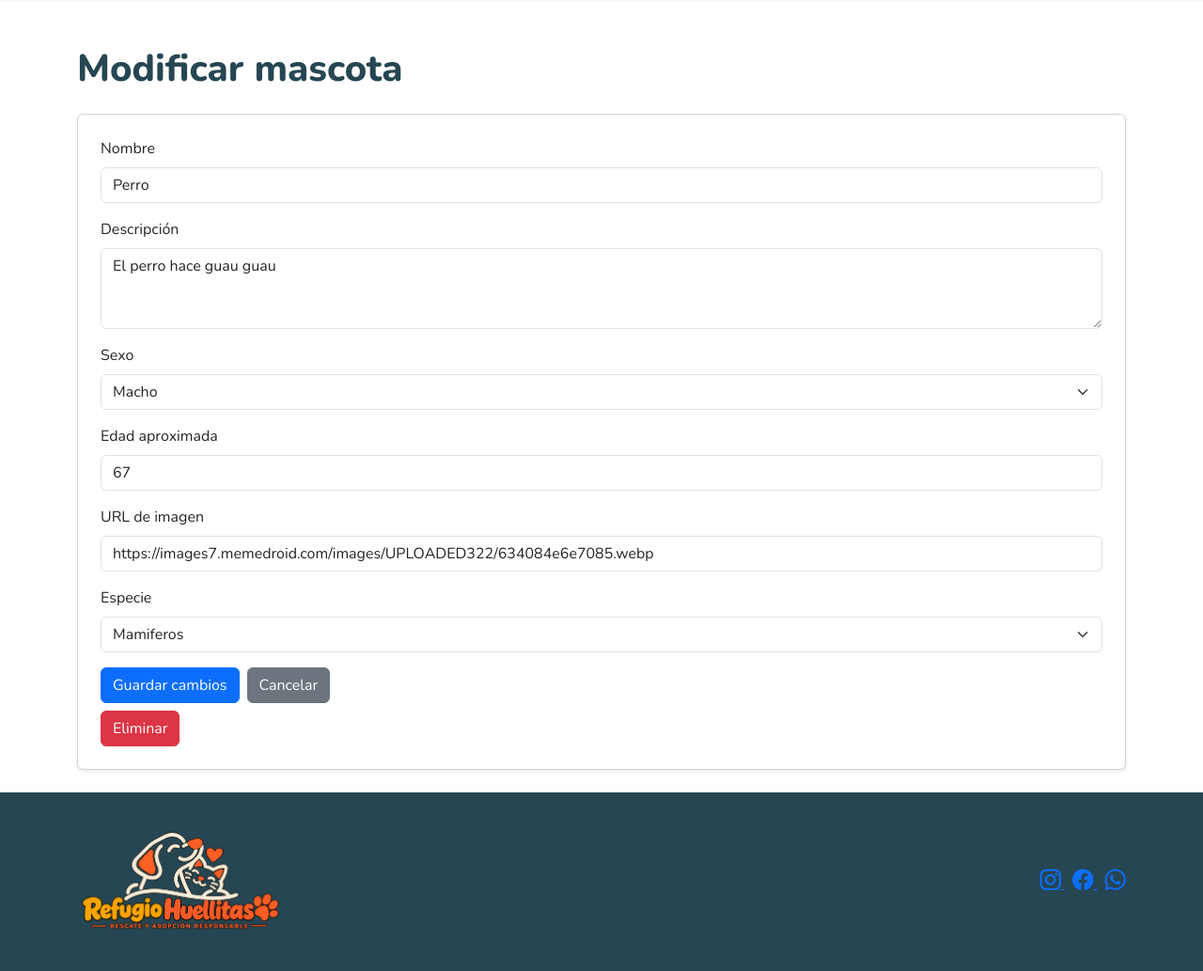
After one commit to cvillalobosUSM/CER2-VILLALOBOSCRISTIAN, a Django app: page /gestion-mascotas/modificar/1/ in a window 1280 px wide. The commit adds this page. Shown: the part 477-1510 px from the top of the page at 94% size. Run offline with Django 5.2, Linux system fonts and the light colour scheme; a user stored in the database is signed in; data comes from the database, SQL or seed files in the repository; both versions use the stored data as it was after the commit.

Commit message:
Se termina el sitio web y cumple todo lo solicitado por el certamen

```diff
--- a/config/urls.py
+++ b/config/urls.py
@@ -8,5 +8,8 @@ urlpatterns = [
     path('accounts/', include('django.contrib.auth.urls')),
     path('mascotas/', views.listaMascota, name="listaMascota"),
     path('mascotas/detalle/<int:id>/', views.detalleMascota, name="detalleMascota"),
-    path('gestion-mascotas/', views.gestionMascotas, name="gestionMascotas")
+    path('gestion-mascotas/', views.gestionListarMascotas, name="gestionListarMascotas"),
+    path('gestion-mascotas/agregar/', views.gestionAgregarMascota, name="gestionAgregarMascota"),
+    path('gestion-mascotas/modificar/<int:id>/', views.gestionModificarMascota, name="gestionModificarMascota"),
+    path('gestion-mascotas/eliminar/<int:id>/', views.gestionEliminarMascota, name='gestionEliminarMascota'),
 ]
--- a/core/templates/core/base.html
+++ b/core/templates/core/base.html
@@ -42,7 +42,7 @@
                         />
                     </a>
                     {% if user.is_authenticated %}
-                    <h3 style="color:white"> ¡Hola, {{user.username}}! </h3>
+                    <h3 style="color:white"> ¡<strong>Hola</strong>, {{user.first_name}}! </h3>
                     {% endif %}
 
                     <button
@@ -72,12 +72,12 @@
                             <li class="nav-item">
                                 <form method="POST" action="{% url 'logout' %}">
                                     {% csrf_token %}
-                                    <button type="submit" class="btn btn-outline-danger">Cerrar sesión</button>
+                                    <button type="submit" class="btn btn-danger"><strong>Cerrar sesion</strong></button>
                                 </form>
                             </li>
                             {% else %}
                             <li>
-                                <a href="{% url 'login' %}" class="btn btn-outline-primary">Iniciar sesión</a>
+                                <a href="{% url 'login' %}" class="btn btn-success"><strong>Iniciar sesión</strong></a>
                             </li>
                             {% endif %}
 
--- a/core/templates/core/detalleMascota.html
+++ b/core/templates/core/detalleMascota.html
@@ -3,7 +3,7 @@
 {% load static %}
 
 {% block titulo %}
-HdP | Mascota
+RH | Mascota
 {% endblock %}
 
 {% block contenido %}
--- a/core/templates/core/gestionMascotas.html
+++ b/core/templates/core/gestionMascotas.html
@@ -14,6 +14,10 @@
     <div class="container padtopbottom">
         <h1>Gestión de mascotas</h1>
         <h3>Listado de mascotas</h3>
+
+        <div class="d-flex mb-2">
+            <a class="btn btn-success" href="/gestion-mascotas/agregar/">Agregar mascota</a>
+        </div>
 
         <div>
             <input type="text" id="filtroMascota" class="form-control" placeholder="Escribe el nombre de una mascota...">
@@ -41,7 +45,7 @@
                         <td>{{ mascota.sexo }}</td>
                         <td>{{ mascota.edadAproximada }}</td>
                         <td>{{ mascota.descripcion }}</td>
-                        <td><a href="#" class="btn btn-outline-primary">Abrir</a></td>
+                        <td><a href="/gestion-mascotas/modificar/{{mascota.id}}" class="btn btn-info">Abrir</a></td>
                     </tr>
                     {% empty %}
                     <tr>
--- /dev/null
+++ b/core/templates/core/modificarMascota.html
@@ -0,0 +1,145 @@
+
+{% extends 'core/base.html' %}
+{% load static %}
+
+{% block titulo %}
+RH | Modificar Mascota
+{% endblock %}
+
+{% block contenido %}
+
+<section class="mascotas">
+    <div class="container padtopbottom">
+        <div class="row align-items-center">
+            <!-- IMAGEN -->
+            <div class="col-12 col-md-6">
+                <img
+                    src="{{ mascota.imagen }}"
+                    alt="{{ mascota.nombre }}"
+                    class="img-fluid marco-mascota"
+                    style="max-width: 400px; width: 100%;"
+                />
+            </div>
+            <!-- INFORMACIÓN -->
+            <div class="col-12 col-md-6 detalle-mascota">
+                <h1>{{ mascota.nombre }}</h1>
+                <h4>
+                    <strong>Descripción:</strong> {{ mascota.descripcion }}
+                </h4>
+                <br>
+                <p>
+                    <strong>Especie:</strong>
+                    {{ mascota.especie.nombre }}
+                </p>
+                <p>
+                    <strong>Sexo:</strong>
+                    {{ mascota.sexo }}
+                </p>
+                <p>
+                    <strong>Edad aproximada:</strong>
+                    {{ mascota.edadAproximada }} años
+                </p>
+            </div>
+        </div>
+    </div>
+
+</section>
+
+<!-- FORMULARIO DE MODIFICACION -->
+
+<section class="agregarMascota">
+    <div class="container mt-5">
+        <h1>Modificar mascota</h1>
+
+        <div class="card shadow-sm mt-4 mb-4">
+            <div class="card-body p-4">
+
+                <form method="POST">
+                    {% csrf_token %}
+                    <div class="mb-3">
+                        <label for="nombre" class="form-label">Nombre</label>
+                        <input type="text" name="nombre" id="nombre" value="{{ mascota.nombre }}"
+                               class="form-control" required>
+                    </div>
+
+                    <div class="mb-3">
+                        <label for="descripcion" class="form-label">Descripción</label>
+                        <textarea name="descripcion" id="descripcion"
+                                  class="form-control" rows="3" required>{{ mascota.descripcion }}</textarea>
+                    </div>
+
+                    <div class="mb-3">
+                        <label for="sexo" class="form-label">Sexo</label>
+                        <select name="sexo" id="sexo" value="{{ mascota.sexo }}" class="form-select" required>
+                            <option value="">Seleccionar sexo</option>
+                            <option value="Macho"
+                            {% if mascota.sexo == "Macho" %}selected{% endif %}>Macho</option>
+
+                            <option value="Hembra"
+                            {% if mascota.sexo == "Hembra" %}selected{% endif %}>Hembra</option>
+                        </select>
+                    </div>
+
+                    <div class="mb-3">
+                        <label for="edadAproximada" class="form-label">
+                            Edad aproximada
+                        </label>
+                        <input type="number" name="edadAproximada"
+                               id="edadAproximada" value="{{ mascota.edadAproximada }}" class="form-control"
+                               min="0" required>
+                    </div>
+
+                    <div class="mb-3">
+                        <label for="imagen" class="form-label">URL de imagen</label>
+                        <input type="url" name="imagen" id="imagen" value="{{ mascota.imagen }}"
+                               class="form-control" required>
+                    </div>
+
+                    <div class="mb-3">
+                        <label for="especie" class="form-label">Especie</label>
+
+                        <select name="especie" id="especie" value="{{ mascota.especie }}"
+                                class="form-select" required>
+
+                            <option value="">Seleccionar especie</option>
+
+                            {% for especie in especies %}
+                                <option value="{{ especie.id }}"
+                                    {% if mascota.especie.id == especie.id %}
+                                        selected
+                                    {% endif %}>
+                                    {{ especie.nombre }}
+                                </option>
+                            {% endfor %}
+
+                        </select>
+                    </div>
+
+                    <div class="d-flex gap-2">
+                        <button type="submit" class="btn btn-primary">
+                            Guardar cambios
+                        </button>
+
+                        <a href="{% url 'gestionListarMascotas' %}"
+                           class="btn btn-secondary">
+                            Cancelar
+                        </a>
+                    </div>
+                </form>
+                <div class="d-flex gap-2 mt-2">
+                    <form method="POST" action="{% url 'gestionEliminarMascota' mascota.id %}">
+                        {% csrf_token %}
+                        <button type="submit"
+                                class="btn btn-danger"
+                                onclick="return confirm('¿Estas seguro de eliminar esta mascota?')">
+                                Eliminar
+                        </button>
+                    </form>
+                </div>
+            </div>
+        </div>
+    </div>
+
+</section>
+
+{% endblock %}
--- a/core/views.py
+++ b/core/views.py
@@ -1,4 +1,4 @@
-from django.shortcuts import render, get_object_or_404
+from django.shortcuts import redirect, render, get_object_or_404
 from .models import Especie, Mascota
 from django.contrib.auth.decorators import login_required, permission_required
 
@@ -30,17 +30,78 @@ def detalleMascota(request,id):
     }
     return render(request, 'core/detalleMascota.html', context)
 
+#################################
+
 @login_required
-@permission_required([
-    'core.view_mascota',
-    'core.add_mascota',
-    'core.change_mascota',
-    'core.delete_mascota'
-], raise_exception=True)
-def gestionMascotas(request):
+@permission_required('core.view_mascota', raise_exception=True)
+def gestionListarMascotas(request):
     mascotas = Mascota.objects.all()
     context = {
         "mascotas": mascotas,
     }
+    return render(request, 'core/gestionMascotas.html', context)
 
-    return render(request, 'core/gestionMascotas.html', context)
+@login_required
+@permission_required('core.add_mascota', raise_exception=True)
+def gestionAgregarMascota(request):
+    especies = Especie.objects.all()
+
+    if request.method=="POST":
+        nombre = request.POST.get("nombre")
+        descripcion = request.POST.get("descripcion")
+        sexo = request.POST.get("sexo")
+        edadAproximada = request.POST.get("edadAproximada")
+        imagen = request.POST.get("imagen")
+        especieID = request.POST.get("especie")
+
+        especie = get_object_or_404(Especie, id=especieID)
+
+        Mascota.objects.create(
+            nombre=nombre,
+            descripcion=descripcion,
+            sexo=sexo,
+            edadAproximada=edadAproximada,
+            imagen=imagen,
+            especie=especie
+        )
+
+        return redirect('gestionListarMascotas')
+
+    context = {
+        "especies": especies,
+    }
+    return render(request, 'core/agregarMascota.html', context)
+
+@login_required
+@permission_required('core.change_mascota', raise_exception=True)
+def gestionModificarMascota(request,id):
+    mascota = get_object_or_404(Mascota, id=id)
+    especies = Especie.objects.all()
+
+    if request.method == 'POST':
+
+            mascota.nombre = request.POST.get('nombre')
+            mascota.descripcion = request.POST.get('descripcion')
+            mascota.sexo = request.POST.get('sexo')
+            mascota.edadAproximada = request.POST.get('edadAproximada')
+            mascota.imagen = request.POST.get('imagen')
+            especieID = request.POST.get('especie')
+            mascota.especie = get_object_or_404(Especie, id=especieID)
+            mascota.save()
+
+            return redirect('gestionListarMascotas')
+
+    context = {
+        'mascota': mascota,
+        'especies': especies,
+    }
+    return render(request, 'core/modificarMascota.html', context)
+
+@login_required
+@permission_required('core.delete_mascota', raise_exception=True)
+def gestionEliminarMascota(request, id):
+    if request.method == 'POST':
+        mascota = get_object_or_404(Mascota, id=id)
+        mascota.delete()
+
+    return redirect('gestionListarMascotas')
```
Also changed, not shown: core/templates/core/agregarMascota.html (added, +90 -0 lines), db.sqlite3.
